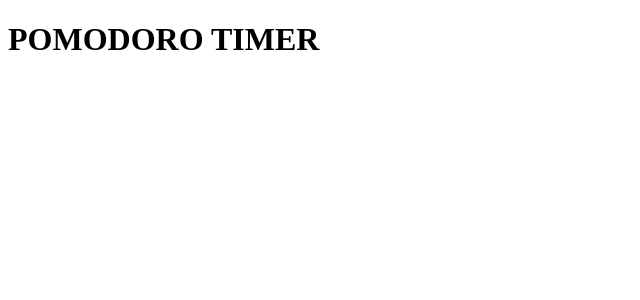
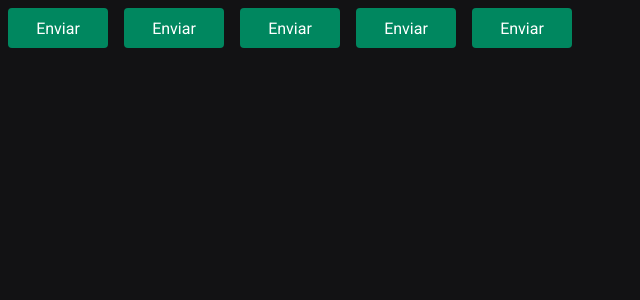
Before and after one commit to kylderiNascimento/pomodoro-timer, a React (Vite) app: page / in a window 1280 px wide. Shown: the top 300 px of the page, without its empty margins (0-640 px from the left). Built offline with nearby package versions, Linux system fonts and the light colour scheme.

Commit message:
feat: Styled Components - config theme

```diff
--- a/index.html
+++ b/index.html
@@ -3,7 +3,14 @@
   <head>
     <meta charset="UTF-8" />
     <!-- <link rel="icon" type="image/svg+xml" href="/vite.svg" /> -->
+
+    <link rel="preconnect" href="https://fonts.googleapis.com" />
+    <link rel="preconnect" href="https://fonts.gstatic.com" crossorigin />
+
     <meta name="viewport" content="width=device-width, initial-scale=1.0" />
+
+    <link href="https://fonts.googleapis.com/css2?family=Roboto+Mono:wght@700&family=Roboto:wght@400;700&display=swap" rel="stylesheet" />
+
     <title>Pomodoro</title>
   </head>
   <body>
--- a/package.json
+++ b/package.json
@@ -11,11 +11,13 @@
   },
   "dependencies": {
     "react": "^18.2.0",
-    "react-dom": "^18.2.0"
+    "react-dom": "^18.2.0",
+    "styled-components": "^6.1.8"
   },
   "devDependencies": {
     "@types/react": "^18.2.43",
     "@types/react-dom": "^18.2.17",
+    "@types/styled-components": "^5.1.34",
     "@typescript-eslint/eslint-plugin": "^6.14.0",
     "@typescript-eslint/parser": "^6.14.0",
     "@vitejs/plugin-react": "^4.2.1",
--- a/src/App.tsx
+++ b/src/App.tsx
@@ -1,7 +1,21 @@
+import { ThemeProvider } from "styled-components";
+import { Button } from "./components/Button";
+
+import { defaultTheme } from "./themes/default";
+import { GlobalStyle } from "./styles/global.styles";
 
 export function App() {
 
   return (
-    <h1>POMODORO TIMER</h1>
+    <ThemeProvider theme={defaultTheme}>
+
+      <Button variant="primary" />
+      <Button variant="secondary" />
+      <Button variant="success" />
+      <Button variant="danger" />
+      <Button />
+
+      <GlobalStyle />
+    </ThemeProvider>
   )
 }
--- /dev/null
+++ b/src/components/Button.styles.ts
@@ -0,0 +1,19 @@
+import styled from "styled-components";
+
+export type ButtonVariant = 'primary' | 'secondary' | 'danger' | 'success';
+
+interface ButtonContainerProps {
+  variant: ButtonVariant;
+}
+
+export const ButtonContainer = styled.button<ButtonContainerProps>`
+  width: 100px;
+  height: 40px;
+  border-radius: 4px;
+  border: 0;
+  margin: 8px;
+
+  background-color: ${props => props.theme['green-500']};
+  color: ${props => props.theme.white};
+
+`;
--- /dev/null
+++ b/src/components/Button.tsx
@@ -0,0 +1,9 @@
+import { ButtonContainer, ButtonVariant } from "./Button.styles";
+
+interface ButtonProps {
+  variant?: ButtonVariant;
+}
+
+export function Button({ variant = 'primary' }: ButtonProps) {
+  return <ButtonContainer variant={variant}>Enviar</ButtonContainer>
+}
--- /dev/null
+++ b/src/styles/global.styles.ts
@@ -0,0 +1,27 @@
+import { createGlobalStyle } from 'styled-components';
+
+export const GlobalStyle = createGlobalStyle`
+
+  * {
+    margin: 0;
+    padding: 0;
+    box-sizing: border-box;
+  }
+
+  :focus {
+    outline: none;
+    box-shadow: 0 0 0 2px ${props => props.theme['green-500']};
+  }
+
+  body {
+    background: ${props => props.theme['gray-900']};
+    color: ${props => props.theme['gray-300']};
+  }
+
+  body, input, textarea, button {
+    font-family: 'Roboto', sans-serif;
+    font-weight: 400;
+    font-size: 1rem;
+  }
+
+`;
--- /dev/null
+++ b/src/themes/default.ts
@@ -0,0 +1,22 @@
+export const defaultTheme = {
+   white: '#FFF',
+
+  'gray-100': '#E1E1E6',
+  'gray-300': '#C4C4CC',
+  'gray-400': '#8D8D99',
+  'gray-500': '#7C7C8A',
+  'gray-600': '#323238',
+  'gray-700': '#29292E',
+  'gray-800': '#202024',
+  'gray-900': '#121214',
+
+  'green-300': '#00B37E',
+  'green-500': '#00875F',
+  'green-700': '#015F43',
+
+  'red-500': '#AB222E',
+  'red-700': '#7A1921',
+
+  'yellow-500': '#FBA94C',
+
+}
```
Also changed, not shown: src/@types/styled.d.ts (added, +8 -0 lines), .eslintrc.cjs, 2 other files (tests, documents, lock files or other folders).
